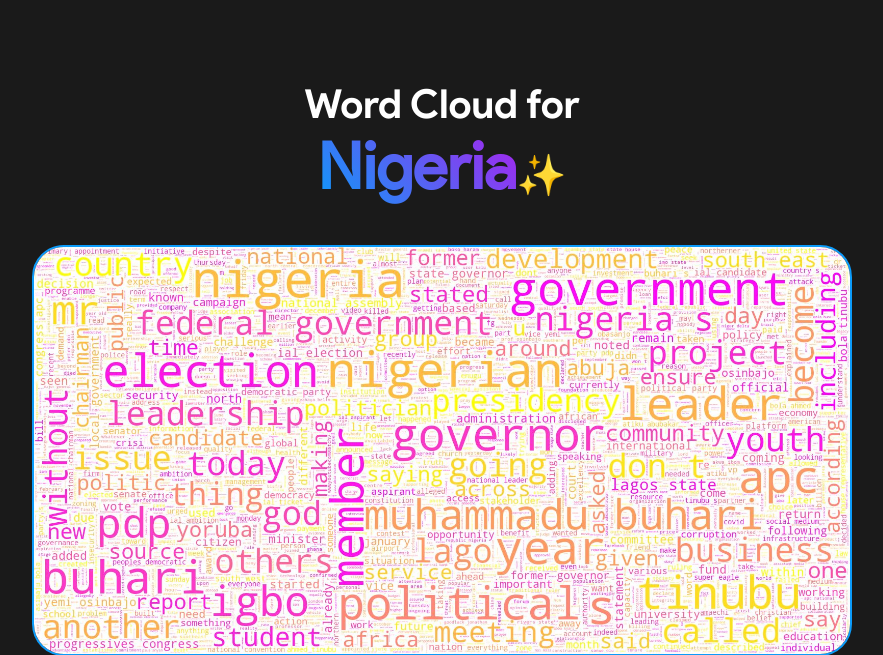
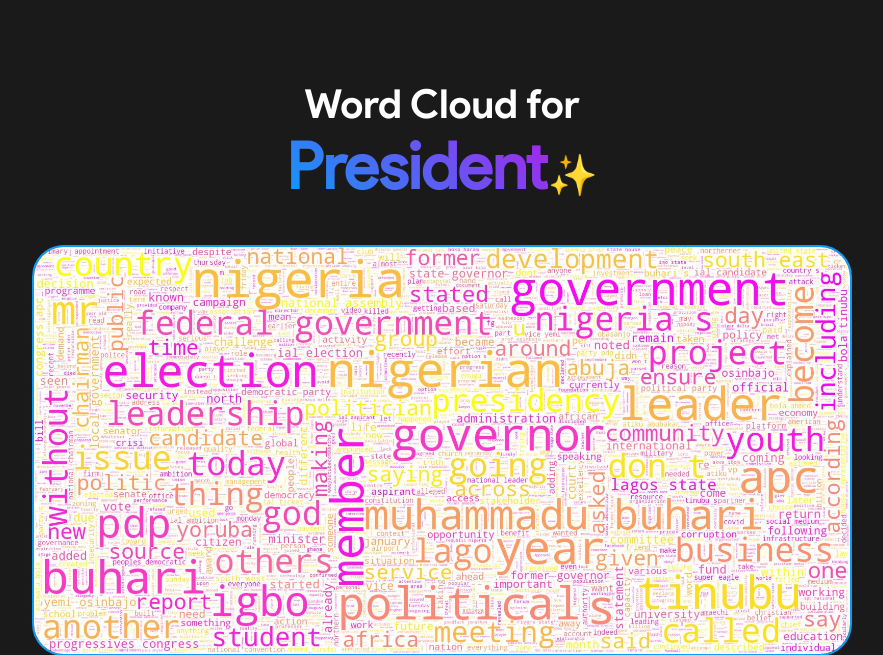
Before and after one commit to saheedniyi02/wordcloud-bot, a Flask app: page / in a window 1280 px wide. Shown: the part 110-765 px from the top of the page, without its empty margins (198-1081 px from the left). Run offline with Flask 2, Linux system fonts and the light colour scheme; parts of the project's set-up code (start-up, migrations or seed data) failed here and were passed over.

Commit message:
Update index.html

```diff
--- a/templates/index.html
+++ b/templates/index.html
@@ -39,7 +39,7 @@
     <h1>
       Word Cloud for
       <br />
-      <span>Nigeria</span>✨
+      <span>President</span>✨
     </h1>
     <div class="header-img">
       <img src="{{url_for( "static" , filename="1503211470426890241.jpg" )}}" alt="a word-cloud for lagos" />
```
